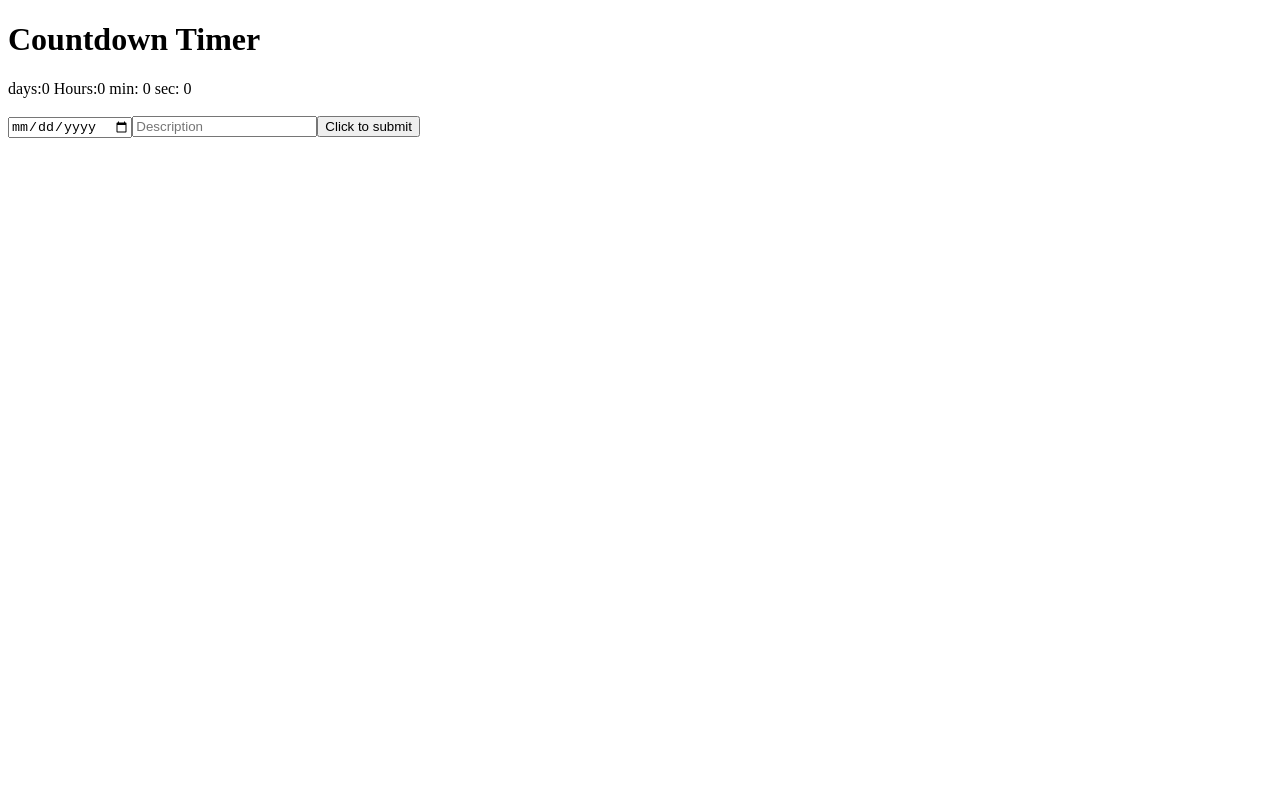
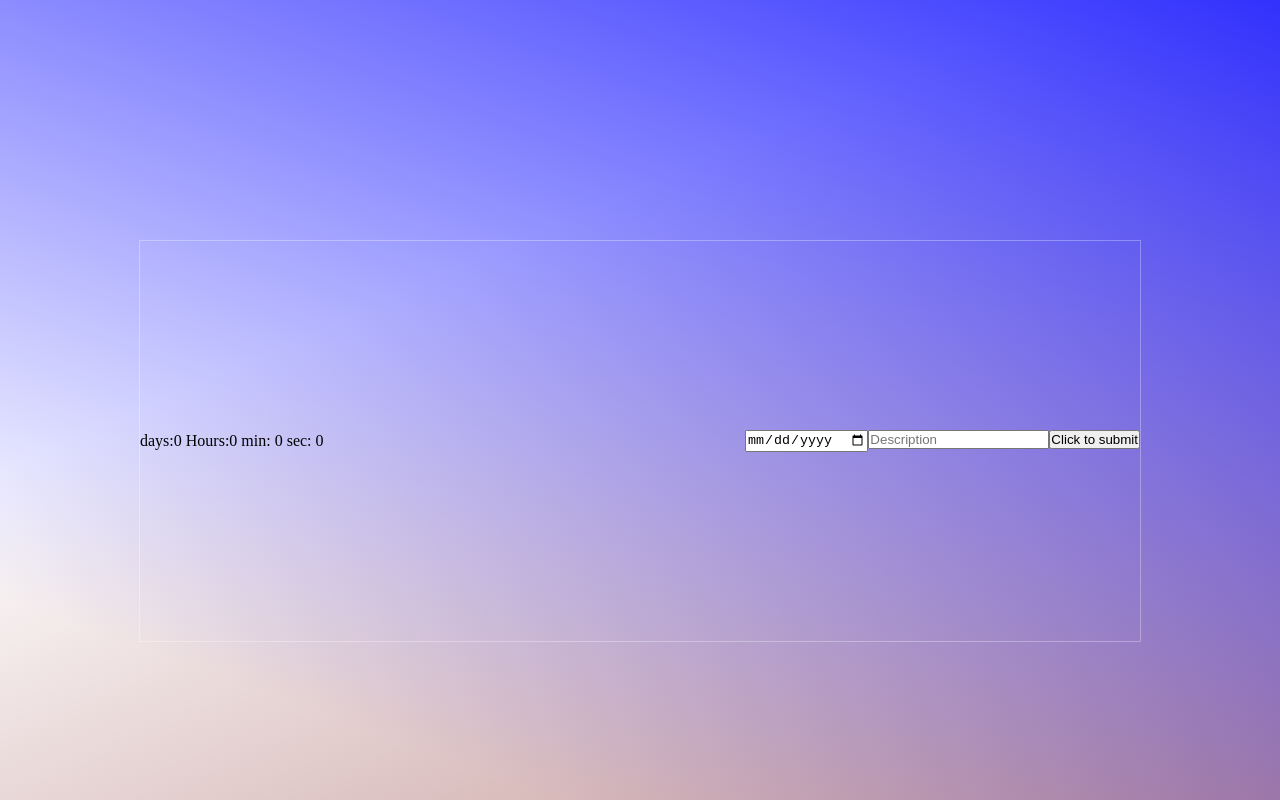
Before and after one commit to irabruce10/react-countdown-timer, a React app: page / in a window 1280 px wide. Shown: the top 800 px of the page. Built offline with nearby package versions, Linux system fonts and the light colour scheme.

Commit message:
Adding Css

```diff
--- /dev/null
+++ b/src/App.css
@@ -0,0 +1,24 @@
+* {
+  margin: 0;
+  padding: 0;
+}
+
+body {
+  height: 100vh;
+  background: linear-gradient(
+      200deg,
+      rgba(0, 0, 255, 0.8),
+      rgba(141, 103, 103, 0) 70.71%
+    ),
+    linear-gradient(336deg, rgba(159, 85, 85, 0.8), rgba(0, 0, 255, 0) 70.71%);
+}
+
+.timer-container {
+  width: 1000px;
+  height: 400px;
+  border: 1px solid rgba(255, 255, 255, 0.3);
+  display: flex;
+  justify-content: space-between;
+  align-items: center;
+  margin: 15em auto;
+}
--- a/src/App.js
+++ b/src/App.js
@@ -1,4 +1,6 @@
 import { useEffect, useState } from 'react';
+import Header from './component/header/Header';
+import './App.css';
 
 export default function App() {
   const [newDate, setNewDate] = useState('');
@@ -40,12 +42,13 @@ export default function App() {
   const minutes = Math.floor((hour % 3600) / 60);
   const seconds = Math.floor(hour) % 60;
   return (
-    <div>
-      <h1>Countdown Timer</h1>
+    <div className="timer-container">
+      <div className="aside-one">
         days:{days || 0} Hours:{hours || 0} min: {minutes || 0} sec:{' '}
         {seconds || 0}
-      <br />
-      <br />
+      </div>
+
+      <div className="aside-two">
         <form onSubmit={handleSubmit}>
           <input
             onChange={(e) => setNewDate(e.target.value)}
@@ -60,5 +63,6 @@ export default function App() {
           <button>Click to submit</button>
         </form>
       </div>
+    </div>
   );
 }
--- /dev/null
+++ b/src/component/header/Header.js
@@ -0,0 +1,11 @@
+import React from 'react';
+import styles from './Header.module.css';
+function Header() {
+  return (
+    <div className={styles.header}>
+      <h1>Countdown Timer</h1>
+    </div>
+  );
+}
+
+export default Header;
--- /dev/null
+++ b/src/component/header/Header.module.css
@@ -0,0 +1,14 @@
+.header {
+  height: 80px;
+  background: #450cf0;
+}
+.header h1 {
+  margin-left: 2em;
+  color: white;
+  font-size: 2em;
+  text-transform: uppercase;
+  letter-spacing: 0em;
+  text-shadow: 1px 1px 2px rgba(0, 0, 0, 0.2);
+  padding: 20px;
+  font-family: Impact, Haettenschweiler, 'Arial Narrow Bold', sans-serif;
+}
```
Lines whose indentation alone changed are shown as unchanged.
